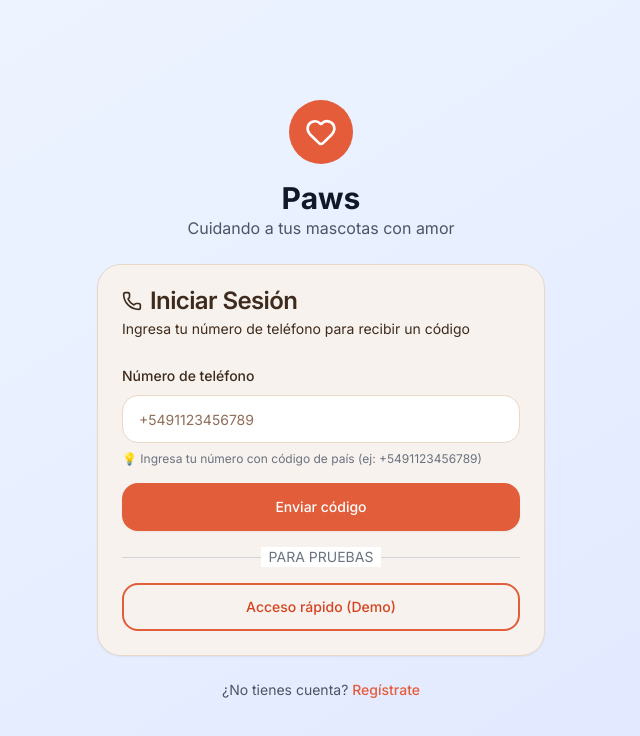
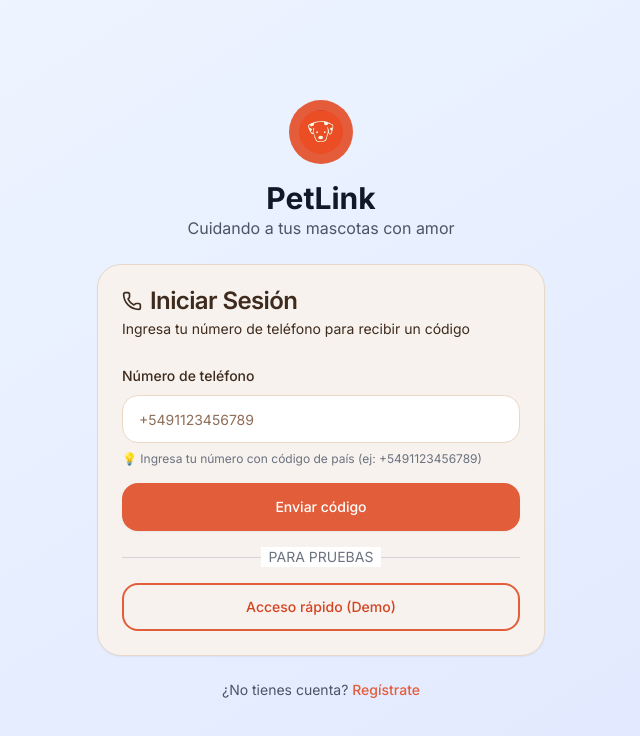
Before and after one commit to HackAi2025-Paws/paws-front, a React (Vite) app in the folder user/: page /login in a window 1280 px wide. Shown: the top 736 px of the page, without its empty margins (319-959 px from the left). Built offline with nearby package versions, Linux system fonts and the light colour scheme; no server answers.

Commit message:
feat: update brand

```diff
--- a/user/index.html
+++ b/user/index.html
@@ -2,7 +2,7 @@
 <html lang="es">
   <head>
     <meta charset="UTF-8" />
-    <link rel="icon" type="image/svg+xml" href="/paw.png" />
+    <link rel="icon" type="image/svg+xml" href="/new_logo.png" />
     <meta name="viewport" content="width=device-width, initial-scale=1.0" />
     <meta name="theme-color" content="#e25d39" />
     <meta name="description" content="PetLink - Tu asistente para el cuidado de mascotas" />
--- /dev/null
+++ b/user/src/components/ui/Logo.tsx
@@ -0,0 +1,30 @@
+import newLogo from "../../../public/new_logo.jpg";
+
+export function Logo({ size = 44 }: { size?: number }) {
+  return (
+    <div
+      className="logoMark"
+      style={{
+        width: size,
+        height: size,
+        borderRadius: "50%",
+        overflow: "hidden",
+      }}
+      aria-label="PetLink"
+    >
+      <img
+        src={newLogo}
+        alt="PetLink"
+        width={size}
+        height={size}
+        style={{
+          objectFit: "cover",
+          width: "100%",
+          height: "100%",
+        }}
+      />
+    </div>
+  );
+}
+
+export default Logo;
--- a/user/src/pages/auth/LoginPage.tsx
+++ b/user/src/pages/auth/LoginPage.tsx
@@ -11,6 +11,7 @@ import { useAuth } from '../../modules/auth/AuthContext'
 import { useAuthFlow } from '../../hooks/useAuth'
 import { env } from '../../config/env'
 import { Heart, Phone, Shield } from 'lucide-react'
+import Logo from '../../components/ui/Logo'
 
 export const LoginPage: React.FC = () => {
   const { /* login, */ isLoading: authLoading } = useAuth()
@@ -76,10 +77,10 @@ export const LoginPage: React.FC = () => {
         {/* Logo y bienvenida */}
         <div className="text-center space-y-4">
           <div className="mx-auto w-16 h-16 bg-primary rounded-full flex items-center justify-center">
-            <Heart className="h-8 w-8 text-white" />
+            <Logo />
           </div>
           <div>
-            <h1 className="text-3xl font-bold text-gray-900">Paws</h1>
+            <h1 className="text-3xl font-bold text-gray-900">PetLink</h1>
             <p className="text-gray-600">Cuidando a tus mascotas con amor</p>
           </div>
         </div>
--- a/user/src/pages/auth/RegisterPage.tsx
+++ b/user/src/pages/auth/RegisterPage.tsx
@@ -8,6 +8,7 @@ import { useAppDispatch } from '../../hooks'
 import { loginSuccess } from '../../store/authSlice'
 import { useAuth } from '../../modules/auth/AuthContext'
 import { Heart, UserPlus } from 'lucide-react'
+import Logo from '../../components/ui/Logo'
 
 export const RegisterPage: React.FC = () => {
   const { register, isLoading } = useAuth()
@@ -54,10 +55,10 @@ export const RegisterPage: React.FC = () => {
         {/* Logo y bienvenida */}
         <div className="text-center space-y-4">
           <div className="mx-auto w-16 h-16 bg-primary rounded-full flex items-center justify-center">
-            <Heart className="h-8 w-8 text-white" />
+            <Logo />
           </div>
           <div>
-            <h1 className="text-3xl font-bold text-gray-900">Paws</h1>
+            <h1 className="text-3xl font-bold text-gray-900">PetLink</h1>
             <p className="text-gray-600">Únete y cuida a tus mascotas</p>
           </div>
         </div>
```
Also changed, not shown: user/public/new_logo.jpg (added).
